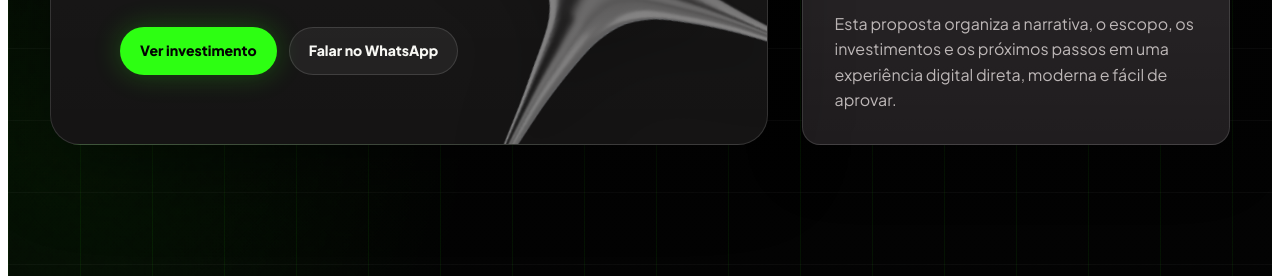
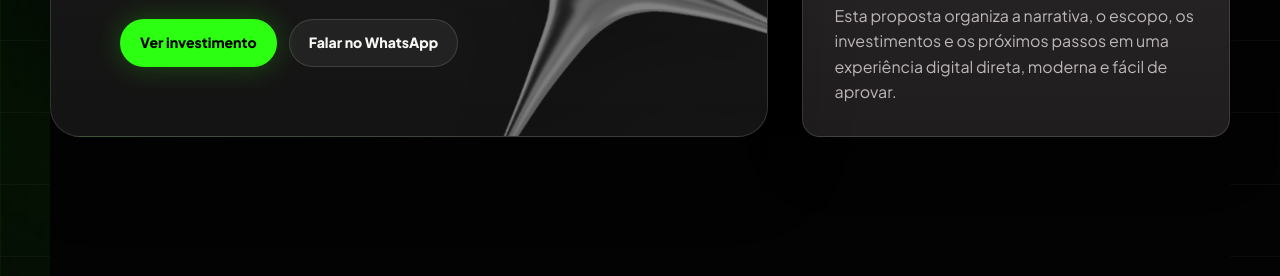
Before and after one commit to johannmoises/gerador-proposta-interativa-vip, a website built with Vite: page index.html in a window 1280 px wide. Shown: the part 824-1100 px from the top of the page. Built offline with nearby package versions, Linux system fonts and the light colour scheme.

Commit message:
Corrige fundo global das propostas

```diff
--- a/src/styles/main.css
+++ b/src/styles/main.css
@@ -1,4 +1,41 @@
 @import url("https://fonts.googleapis.com/css2?family=Plus+Jakarta+Sans:wght@400;500;600;700;800&display=swap");
+
+      :root {
+        background: #020302;
+        color-scheme: dark;
+      }
+
+      html,
+      body {
+        width: 100%;
+        min-width: 100%;
+        min-height: 100%;
+        margin: 0;
+        padding: 0;
+        overflow-x: hidden;
+        background: #020302 !important;
+      }
+
+      body {
+        color: #f8f8f4;
+      }
+
+      #pd-root,
+      #pd-app,
+      .pd-app,
+      .pd-page,
+      .pd-shell {
+        min-height: 100vh;
+        background:
+          radial-gradient(circle at 82% 0%, rgba(43, 255, 0, 0.12), transparent 28rem),
+          linear-gradient(180deg, #020202 0%, #050505 45%, #090909 100%) !important;
+      }
+
+      #pd-root {
+        width: 100%;
+        max-width: 100%;
+        overflow-x: clip;
+      }
 
       .pd-proposal,
       .pd-admin-bar,
```
